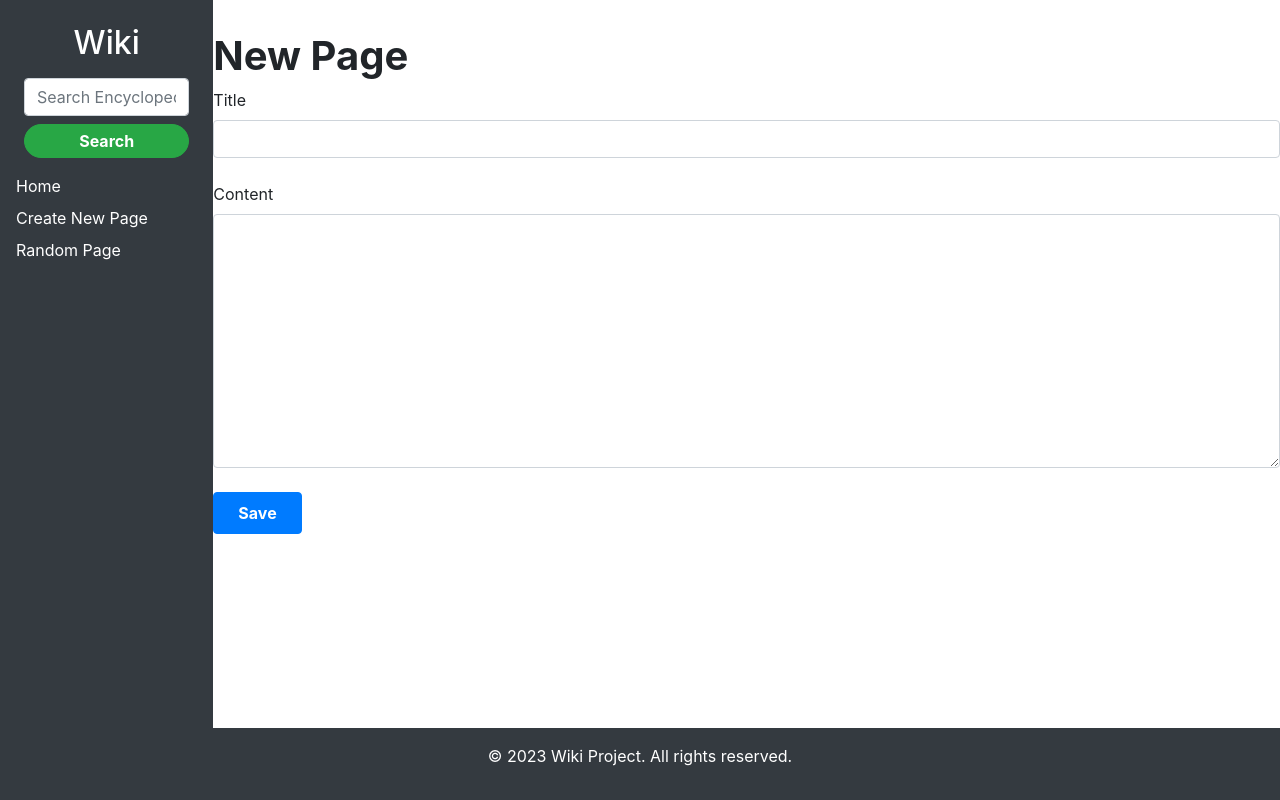
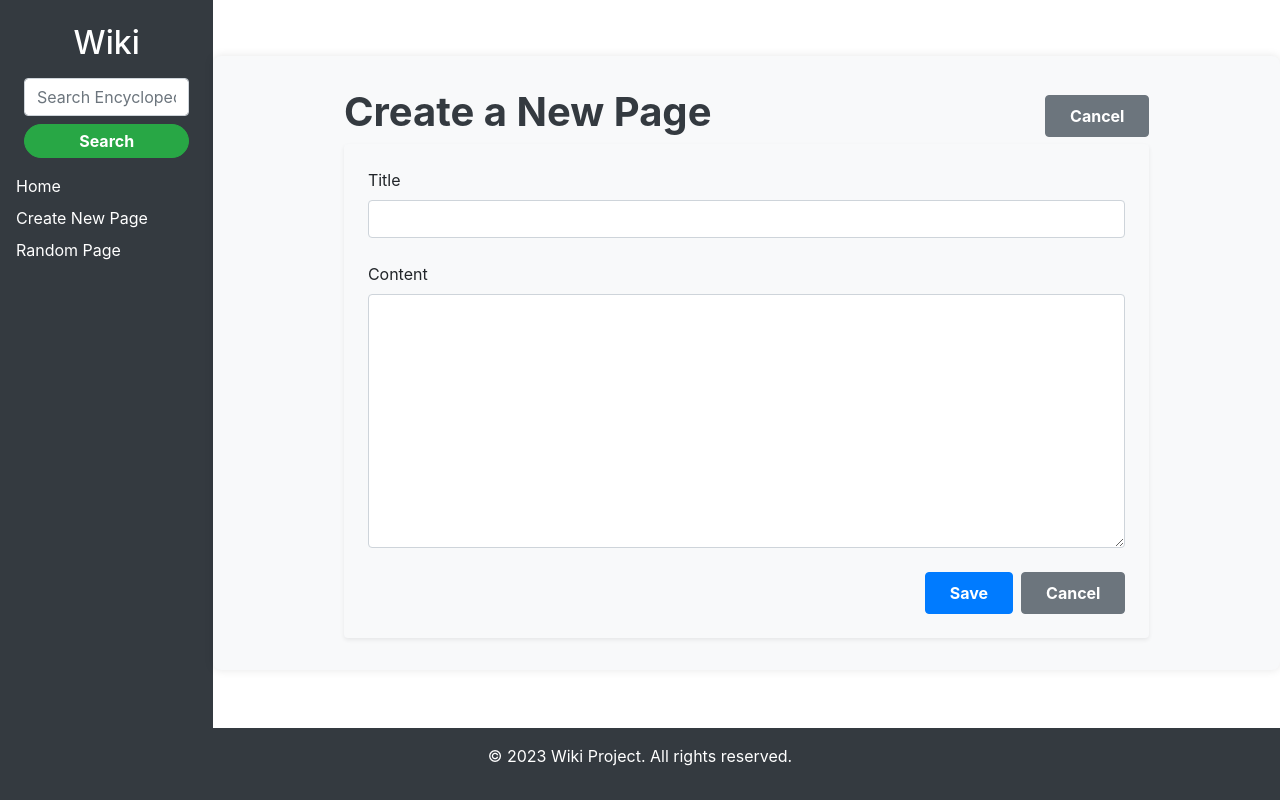
Before and after one commit to sandovaldavid/project-01-wiki, a Django app: page /new in a window 1280 px wide. Run offline with Django 3.2, Linux system fonts and the light colour scheme; some libraries are stand-ins or nearby versions.

Commit message:
💄 Update: enhance new page form layout with improved styling and structure for better user experience

```diff
--- a/encyclopedia/templates/encyclopedia/new/index.html
+++ b/encyclopedia/templates/encyclopedia/new/index.html
@@ -5,18 +5,28 @@
 {% endblock %}
 
 {% block body %}
-    <form action="{% url 'new_page' %}" method="POST">
-        <h1>New Page</h1>
+    <div class="container mt-4">
+        <div class="col-lg-10 col-md-12 mx-auto">
+            <div class="d-flex justify-content-between align-items-center mb-8">
+                <h1 class="text-dark">Create a New Page</h1>
+                <button class="btn btn-secondary" onclick="location.href='{% url 'index' %}'">Cancel</button>
+            </div>
+            <form action="{% url 'new_page' %}" method="POST" class="bg-light p-4 rounded shadow-sm">
                 {% csrf_token %}
                 <div class="form-group">
                     <label for="title">Title</label>
-            <input class="form-control" type="text" name="title" id="title">
-            <span>{{ error|safe }}</span>
+                    <input class="form-control" type="text" name="title" id="title" required>
+                    <span class="text-danger">{{ error|safe }}</span>
                 </div>
                 <div class="form-group">
                     <label for="content">Content</label>
-            <textarea class="form-control" name="content" id="content" rows="10"></textarea>
+                    <textarea class="form-control" name="content" id="content" rows="10" required></textarea>
                 </div>
-        <button class="btn btn-primary" type="submit">Save</button>
+                <div class="d-flex justify-content-end">
+                    <button class="btn btn-primary mr-2" type="submit">Save</button>
+                    <button class="btn btn-secondary" type="button" onclick="location.href='{% url 'index' %}'">Cancel</button>
+                </div>
             </form>
+        </div>
+    </div>
 {% endblock %}
```
Lines whose indentation alone changed are shown as unchanged.
